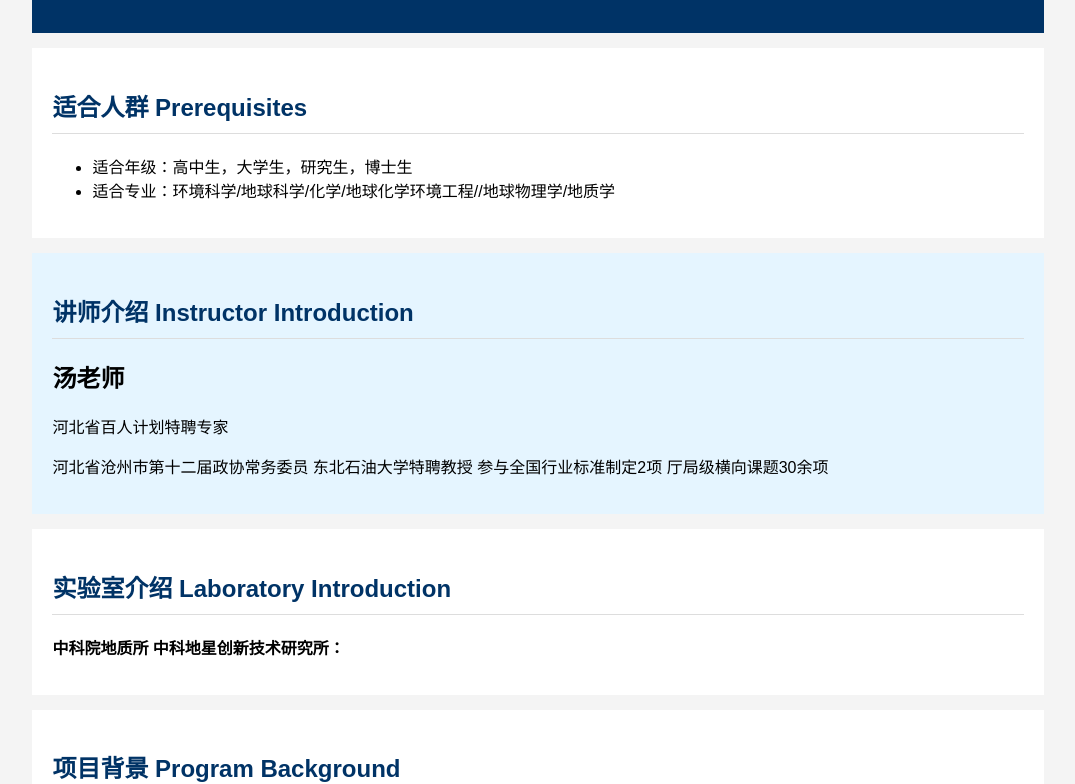
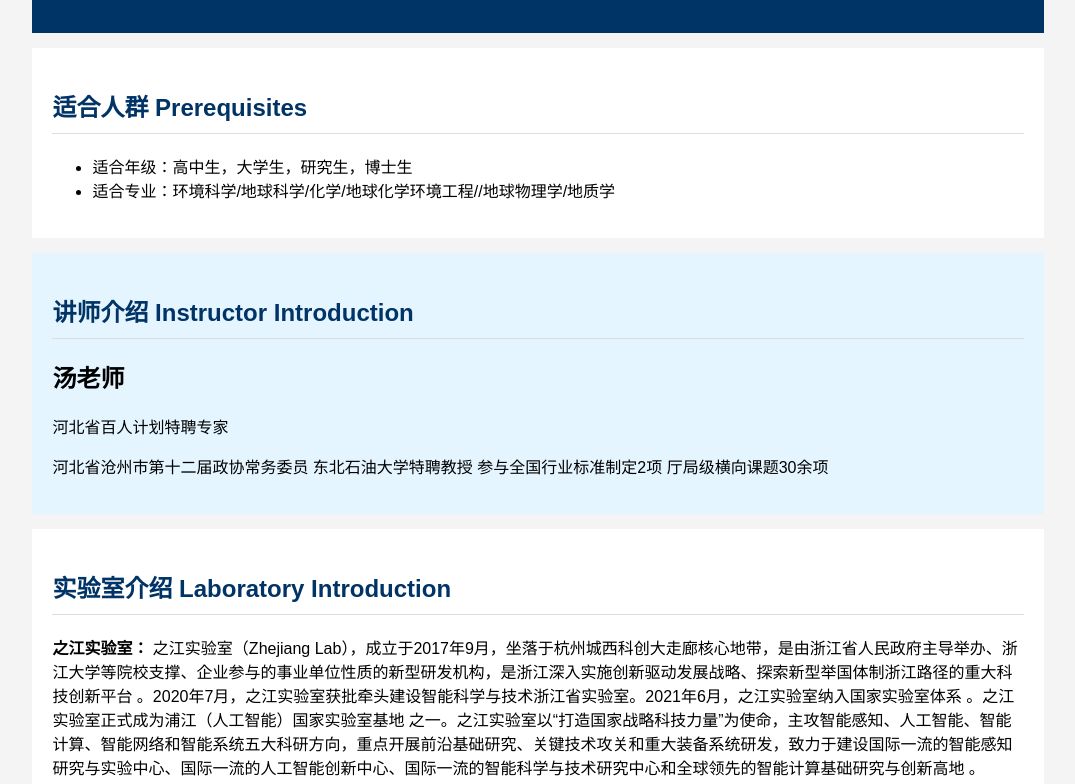
Before and after one commit to lanankeyan/lanankeyan.github.io, a plain HTML site: page project003.html in a window 1280 px wide. Shown: the part 168-952 px from the top of the page, without its empty margins (102-1177 px from the left). Drawn offline with Linux system fonts and the light colour scheme.

Commit message:
Update project003.html

```diff
--- a/project003.html
+++ b/project003.html
@@ -226,9 +226,13 @@
             </h2>
             <p>
                 <b>
-                    中科院地质所 中科地星创新技术研究所：
+                    之江实验室：
                 </b>
-
+                之江实验室（Zhejiang
+                Lab），成立于2017年9月，坐落于杭州城西科创大走廊核心地带，是由浙江省人民政府主导举办、浙江大学等院校支撑、企业参与的事业单位性质的新型研发机构，是浙江深入实施创新驱动发展战略、探索新型举国体制浙江路径的重大科技创新平台
+                。2020年7月，之江实验室获批牵头建设智能科学与技术浙江省实验室。2021年6月，之江实验室纳入国家实验室体系 。之江实验室正式成为浦江（人工智能）国家实验室基地
+                之一。之江实验室以“打造国家战略科技力量”为使命，主攻智能感知、人工智能、智能计算、智能网络和智能系统五大科研方向，重点开展前沿基础研究、关键技术攻关和重大装备系统研发，致力于建设国际一流的智能感知研究与实验中心、国际一流的人工智能创新中心、国际一流的智能科学与技术研究中心和全球领先的智能计算基础研究与创新高地
+                。
             </p>
         </div>
 
```
